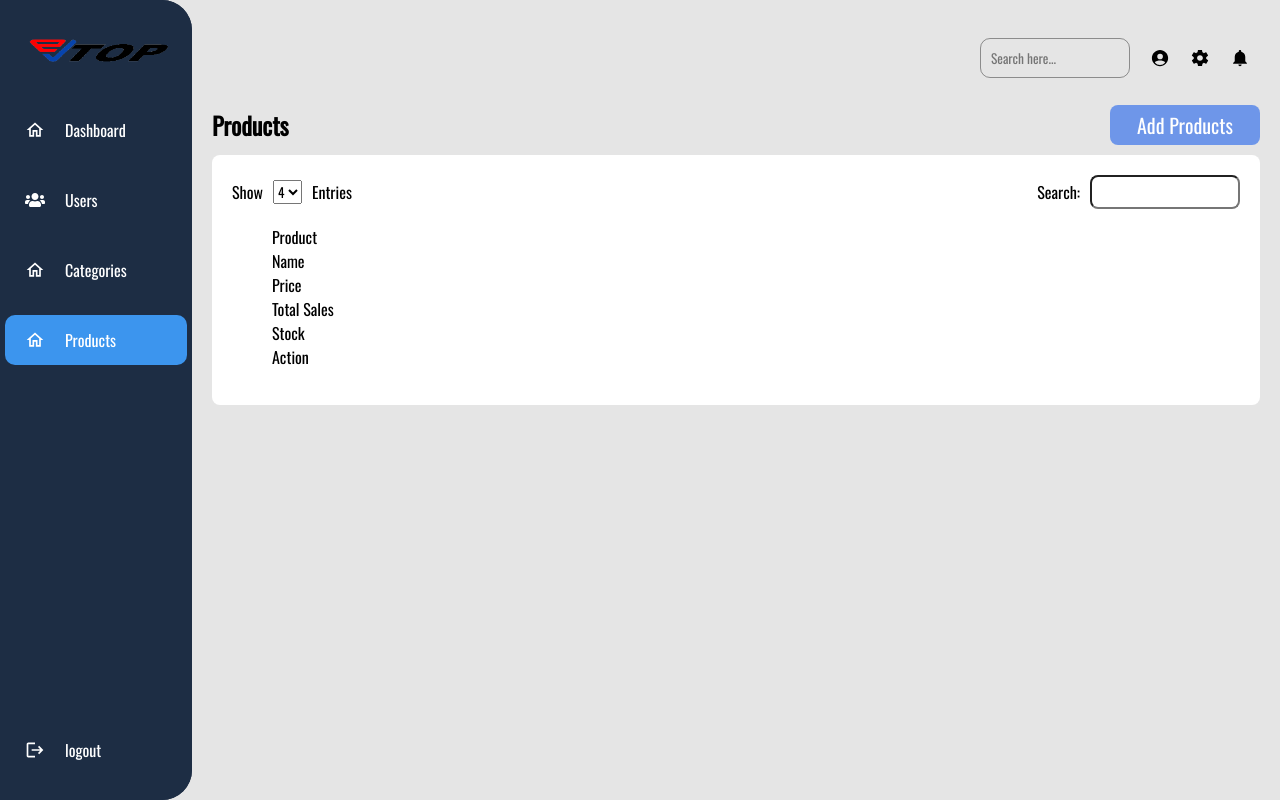
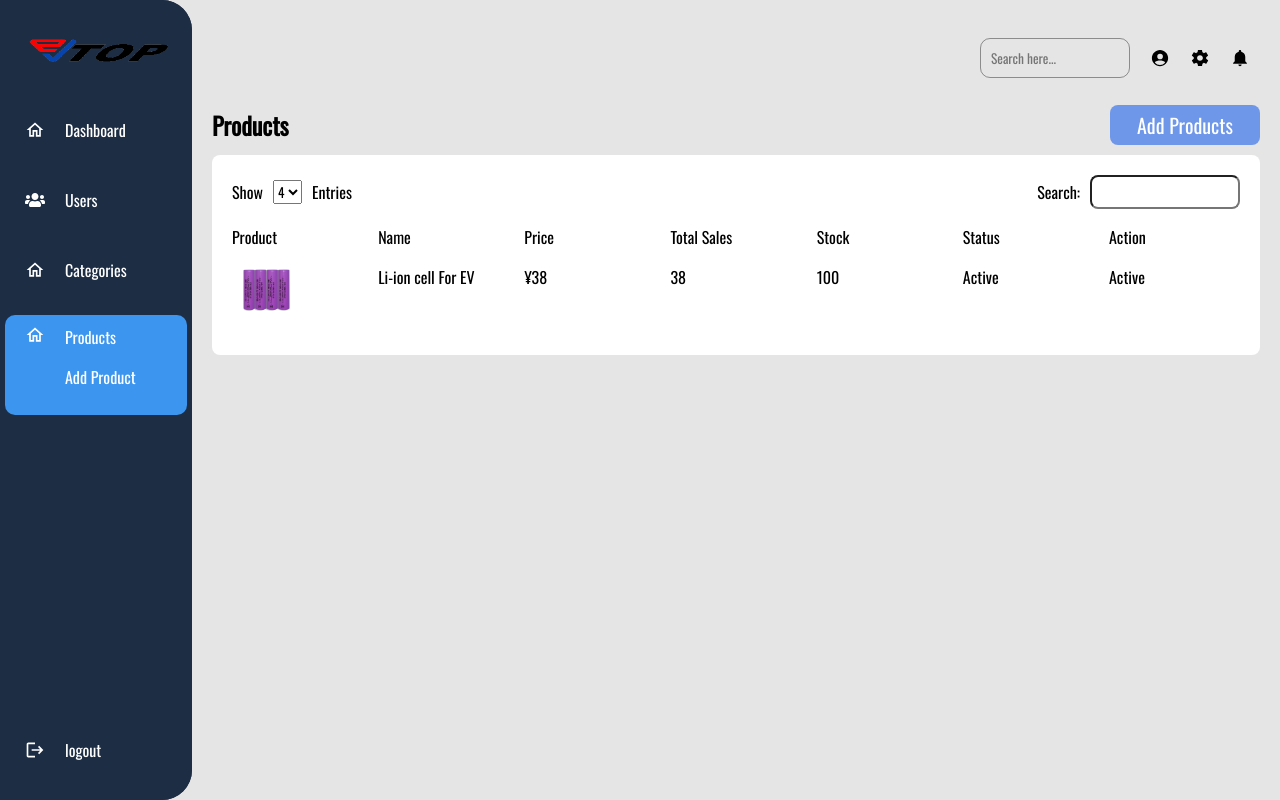
Before and after one commit to mbragi/Jelly-frontend, a React (Create React App) app: page /#/admin/products in a window 1280 px wide. Built offline with nearby package versions, Linux system fonts and the light colour scheme.

Commit message:
chore: added the product items and product item

```diff
--- a/src/components/sideNav/SideNav.css
+++ b/src/components/sideNav/SideNav.css
@@ -25,6 +25,24 @@
     justify-content: center;
     margin-bottom: 20px;
     text-decoration: none;
+}
+.route-product{
+    width: 100%;
+    border-radius: 10px;
+    display: flex;
+    align-items: flex-start;
+    justify-content: center;
+    margin-bottom: 20px;
+    text-decoration: none;
+}
+.nav-product{
+    width: 100%;
+    color: white;
+    display: flex;
+    align-items: flex-start;
+    justify-content: flex-start;
+    gap: 20px;
+    padding: 10px 20px;
 }
 .nav-link{
     width: 100%;
--- a/src/components/sideNav/SideNav.jsx
+++ b/src/components/sideNav/SideNav.jsx
@@ -32,10 +32,13 @@ function SideNav({ currentPage }) {
             </div>
         </Link>
 
-        <Link to="/admin/products" className='route' style={{ backgroundColor: currentPage === 'products' ? '#3C95EE' : '' }} >
-            <div className='nav-link'>
+        <Link to="/admin/products" className='route-product' style={{ backgroundColor: currentPage === 'products' ? '#3C95EE' : '' }} >
+            <div className='nav-product'>
                 <MdOutlineHome size={20} />
-                <p>Products</p>
+                <div>
+                    <p style={{marginTop:"0px"}}>Products</p>
+                    <p>Add Product</p>
+                </div>
             </div>
         </Link>
 
--- a/src/pages/adminProducts/AdminProducts.css
+++ b/src/pages/adminProducts/AdminProducts.css
@@ -36,3 +36,16 @@
     border-radius: 8px;
     padding: 5px;
 }
+.show-product-items{
+    list-style: none;
+    display: flex;
+    justify-content: space-between;
+    padding: 0;
+}
+.item-product{
+    width: 13%;
+}
+
+.item-product img{
+    width: 70px;
+}
--- a/src/pages/adminProducts/AdminProducts.jsx
+++ b/src/pages/adminProducts/AdminProducts.jsx
@@ -2,6 +2,7 @@ import React from 'react'
 import './AdminProducts.css'
 import AdminFrame from '../../components/adminFrame/AdminFrame'
 import Button from '../../components/button/Button'
+import ProImg from '../../assets/2600mah 1.jpg'
 function AdminProducts() {
   return (
     <AdminFrame currentPage={'products'}>
@@ -30,13 +31,25 @@ function AdminProducts() {
                 </div>
             </header>
             <section className='show-product-section'>
-                <ul className='show-product-header-items'>
-                    <li className='item-head'>Product</li>
-                    <li className='item-head'>Name</li>
-                    <li className='item-head'>Price</li>
-                    <li className='item-head'>Total Sales</li>
-                    <li className='item-head'>Stock</li>
-                    <li className='item-head'>Action</li>
+                <ul className='show-product-items'>
+                    <li className='item-product'>Product</li>
+                    <li className='item-product'>Name</li>
+                    <li className='item-product'>Price</li>
+                    <li className='item-product'>Total Sales</li>
+                    <li className='item-product'>Stock</li>
+                    <li className='item-product'>Status</li>
+                    <li className='item-product'>Action</li>
+                </ul>
+                <ul className='show-product-items'>
+                    <li className='item-product'>
+                        <img src={ProImg} alt="product-img"/>
+                    </li>
+                    <li className='item-product'>Li-ion cell For EV</li>
+                    <li className='item-product'>¥38</li>
+                    <li className='item-product'>38</li>
+                    <li className='item-product'>100</li>
+                    <li className='item-product'>Active</li>
+                    <li className='item-product'>Active</li>
                 </ul>
             </section>
            </section>
```
Also changed, not shown: src/assets/images/3dotvector.png (added).
